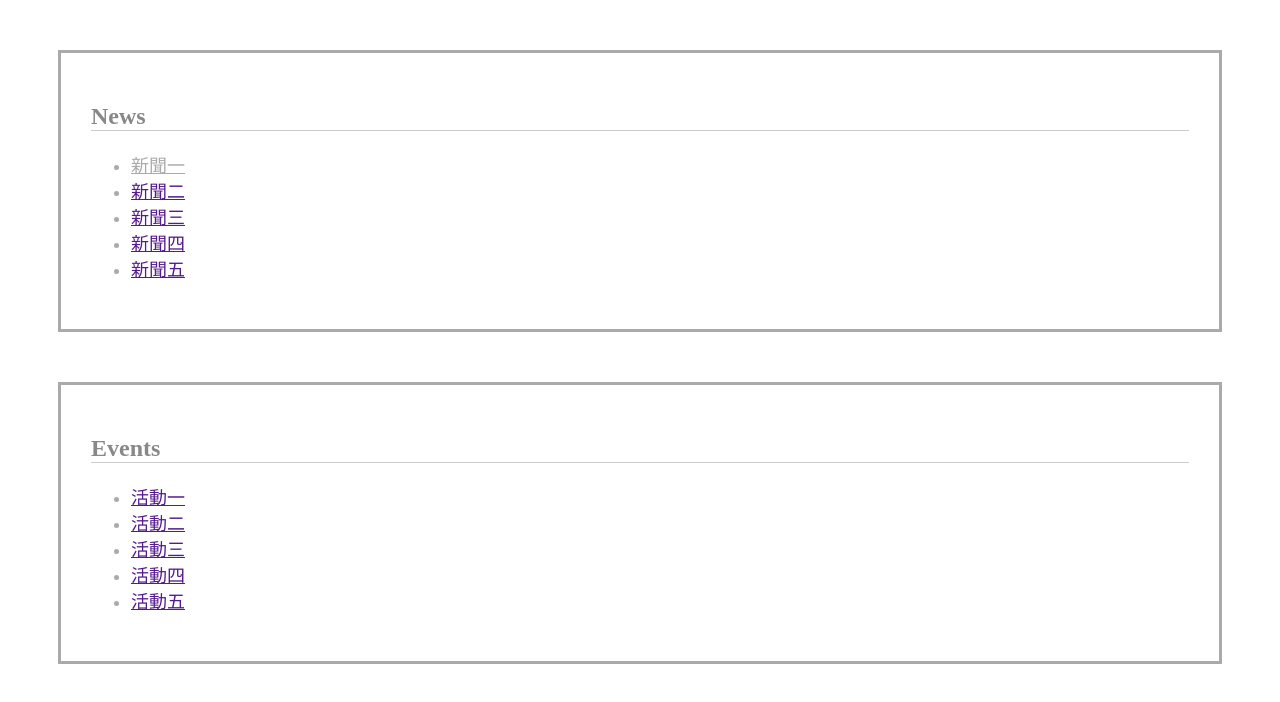
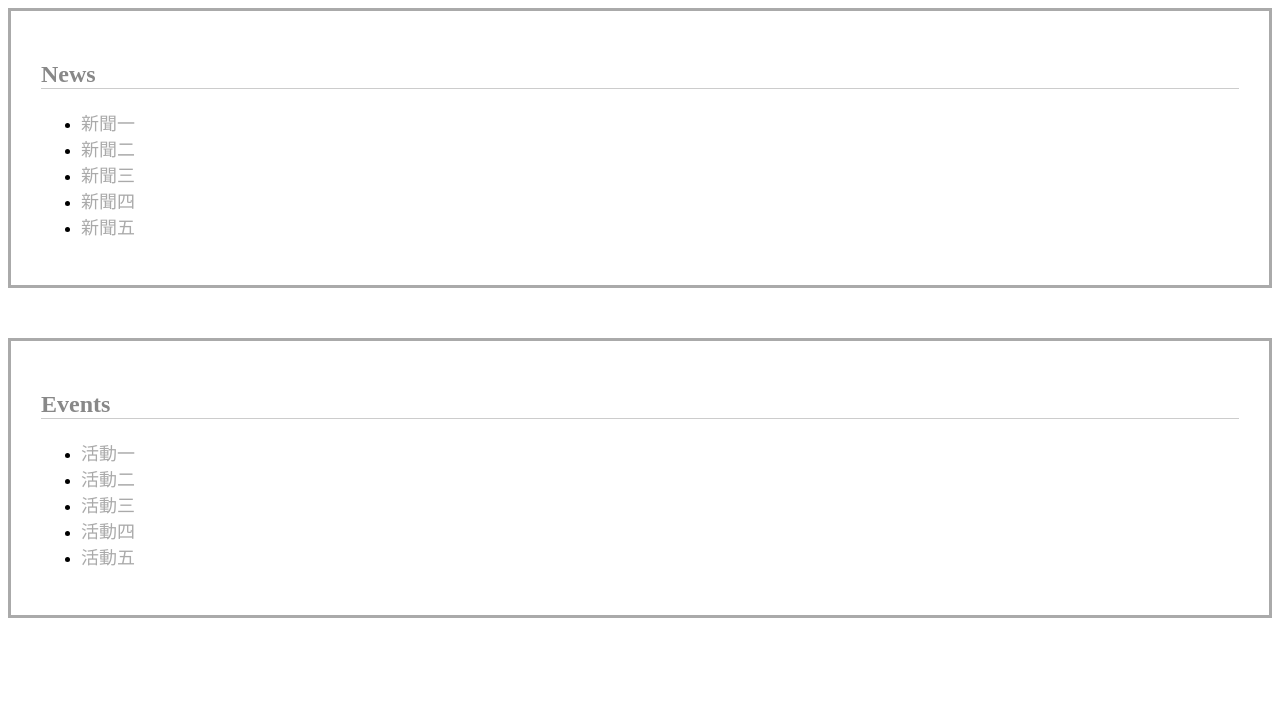
Before and after one commit to Naoyakaoru/practice, a plain HTML site: page html/0703-practice.html in a window 1280 px wide. Drawn offline with Linux system fonts and the light colour scheme.

Commit message:
fix style and text-deco

```diff
--- a/html/0703-practice.html
+++ b/html/0703-practice.html
@@ -5,19 +5,35 @@
     <meta name="viewport" content="width=device-width, initial-scale=1.0">
     <title>Document</title>
     <style>
-        h2 {
+        .news h2 {
             font-size: 24px;
             color: #888;
             border-bottom: #ccc 1px solid;
         }
-        div {
+        div.news {
             padding: 30px;
             border: 3px solid #aaa;
-            margin: 50px;
+            margin-bottom: 50px;
         }
-        ul {
+        .news a {
             font-size: 18px;
             color: #aaa;
+            text-decoration: none;
+        }
+        .events h2 {
+            font-size: 24px;
+            color: #888;
+            border-bottom: #ccc 1px solid;
+        }
+        div.events {
+            padding: 30px;
+            border: 3px solid #aaa;
+            margin-bottom: 50px;
+        }
+        .events a {
+            font-size: 18px;
+            color: #aaa;
+            text-decoration: none;
         }
     </style>
 </head>
@@ -25,7 +41,7 @@
      <div class="news">
         <h2>News</h2>
         <ul>
-            <li><a href="" style="color:#aaa">新聞一</a></li>
+            <li><a href="">新聞一</a></li>
             <li><a href="">新聞二</a></li>
             <li><a href="">新聞三</a></li>
             <li><a href="">新聞四</a></li>
```
